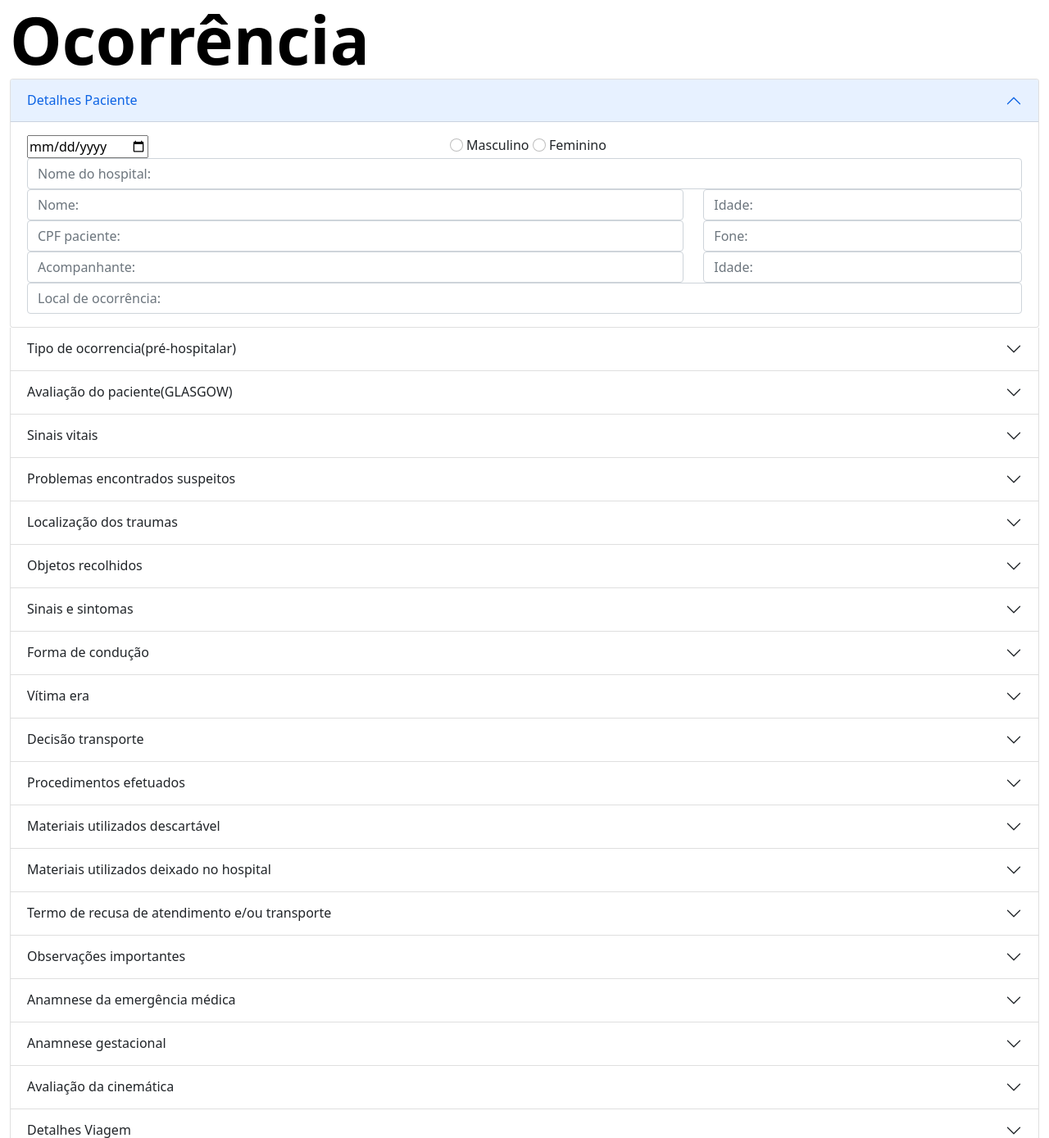
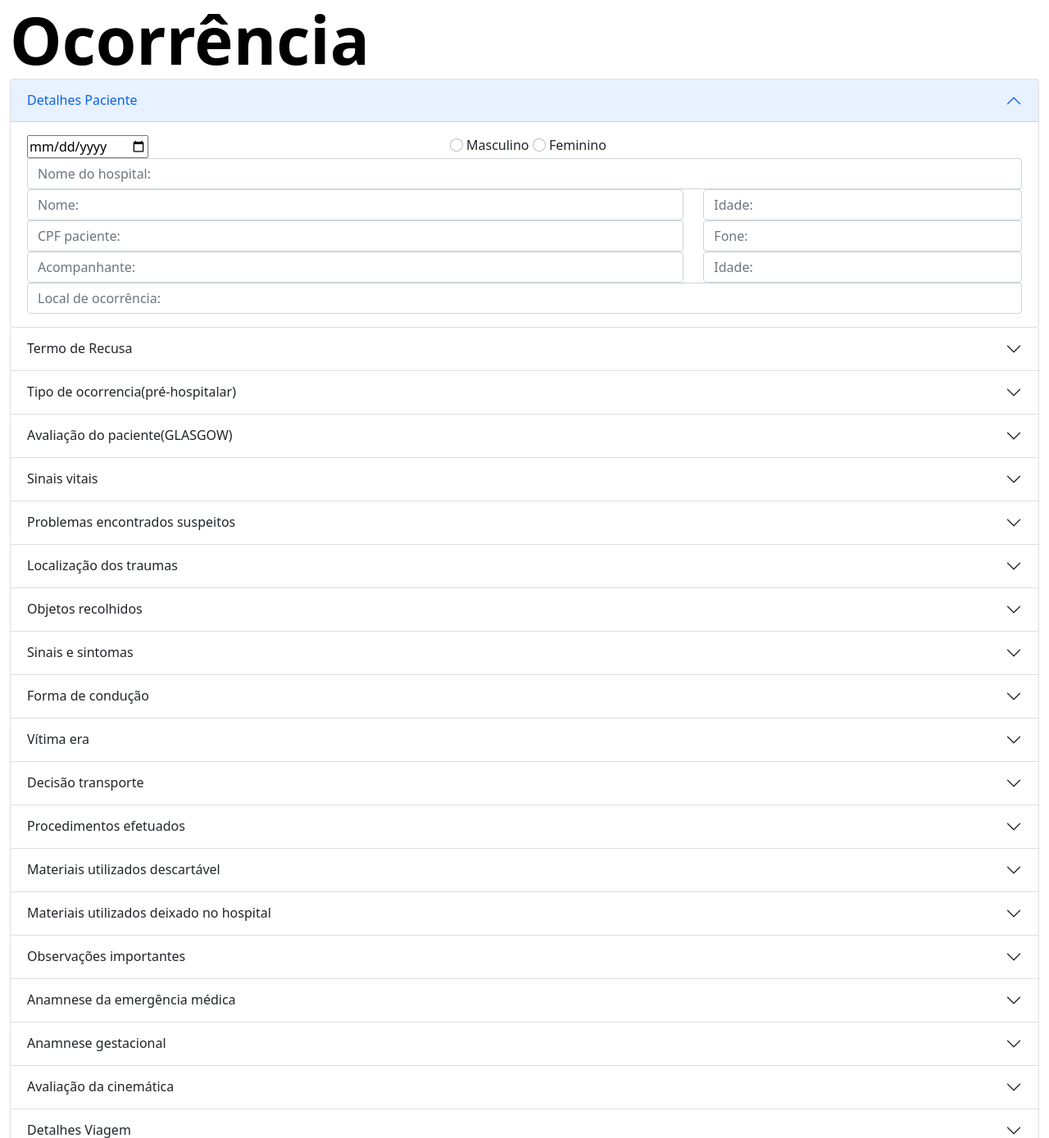
Before and after one commit to Mulannes/bombeiros, a PHP site: page /doRegister.php in a window 1280 px wide. Shown: the top 1389 px of the page at 82% size. Run offline with PHP 8.4, Linux system fonts and the light colour scheme; a user stored in the database is signed in.

Commit message:
termos de recusa pra cima

```diff
--- a/bombeiro/PHP/doRegister.php
+++ b/bombeiro/PHP/doRegister.php
@@ -124,6 +124,26 @@ if (!isset($_SESSION['loggedIn'])) {
                     </div>
                 </div>
             </div>
+        <!--                   -->
+        <!-- ✓ Termo de recusa -->
+        <!--                   -->
+        <div class="accordion-item">
+            <h2 class="accordion-header" id="panelsStayOpen-headingFifteen">
+                <button class="accordion-button collapsed" type="button" data-bs-toggle="collapse"
+                    data-bs-target="#panelsStayOpen-collapseFifteen" aria-expanded="false"
+                    aria-controls="panelsStayOpen-collapseFifteen">
+                    Termo de Recusa
+                </button>
+            </h2>
+            <div id="panelsStayOpen-collapseFifteen" class="accordion-collapse collapse"
+                aria-labelledby="panelsStayOpen-headingFifteen">
+                <div class="accordion-body">
+                    <label for="imagem_recusa">Termo de Recusa:</label>
+                    <br>
+                    <input type="file" name="imagem_recusa" accept="image/*">
+                </div>
+            </div>
+        </div>
         <!--                      -->
         <!-- ✓ Tipo de Ocorrência -->
         <!--                      -->
@@ -2501,26 +2521,6 @@ if (!isset($_SESSION['loggedIn'])) {
         setupCheckboxAndText('flexCheckDefault812', 'quantOutro2');
         })();
     </script>
-    <!--                   -->
-    <!-- ✓ Termo de recusa -->
-    <!--                   -->
-    <div class="accordion-item">
-        <h2 class="accordion-header" id="panelsStayOpen-headingFifteen">
-            <button class="accordion-button collapsed" type="button" data-bs-toggle="collapse"
-                data-bs-target="#panelsStayOpen-collapseFifteen" aria-expanded="false"
-                aria-controls="panelsStayOpen-collapseFifteen">
-                Termo de recusa de atendimento e/ou transporte
-            </button>
-        </h2>
-        <div id="panelsStayOpen-collapseFifteen" class="accordion-collapse collapse"
-            aria-labelledby="panelsStayOpen-headingFifteen">
-            <div class="accordion-body">
-                <label for="imagem_recusa">Termo de Recusa:</label>
-                <br>
-                <input type="file" name="imagem_recusa" accept="image/*">
-            </div>
-        </div>
-    </div>
     <!--                           -->
     <!-- ✓ Observações Importantes -->
     <!--                           -->
@@ -3154,22 +3154,6 @@ if (!isset($_SESSION['loggedIn'])) {
         }
     }
 
-
-    // var inputIdade = document.getElementById("idadePaciente_DP");
-    // var menor5 = document.getElementById("menor5");
-    // var maior5 = document.getElementById("maior5");
-
-    // inputIdade.addEventListener("input", function() {
-    //   var valorIdade = parseInt(inputIdade.value);
-
-    //   if (valorIdade > 4) {
-    //     menor5.style.display = "none";
-    //     maior5.style.display = "block";
-    //   } else {
-    //     menor5.style.display = "block";
-    //     maior5.style.display = "none";
-    //   }
-    // });
 </script>
 
 </html>
```
